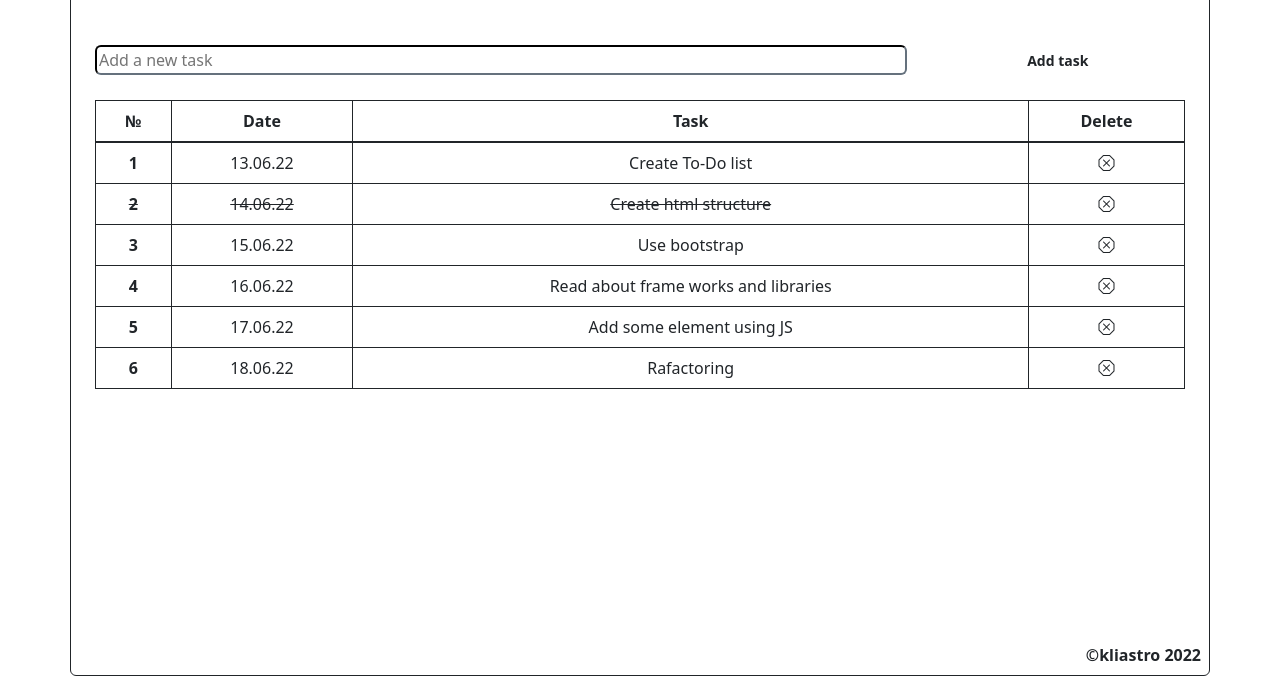
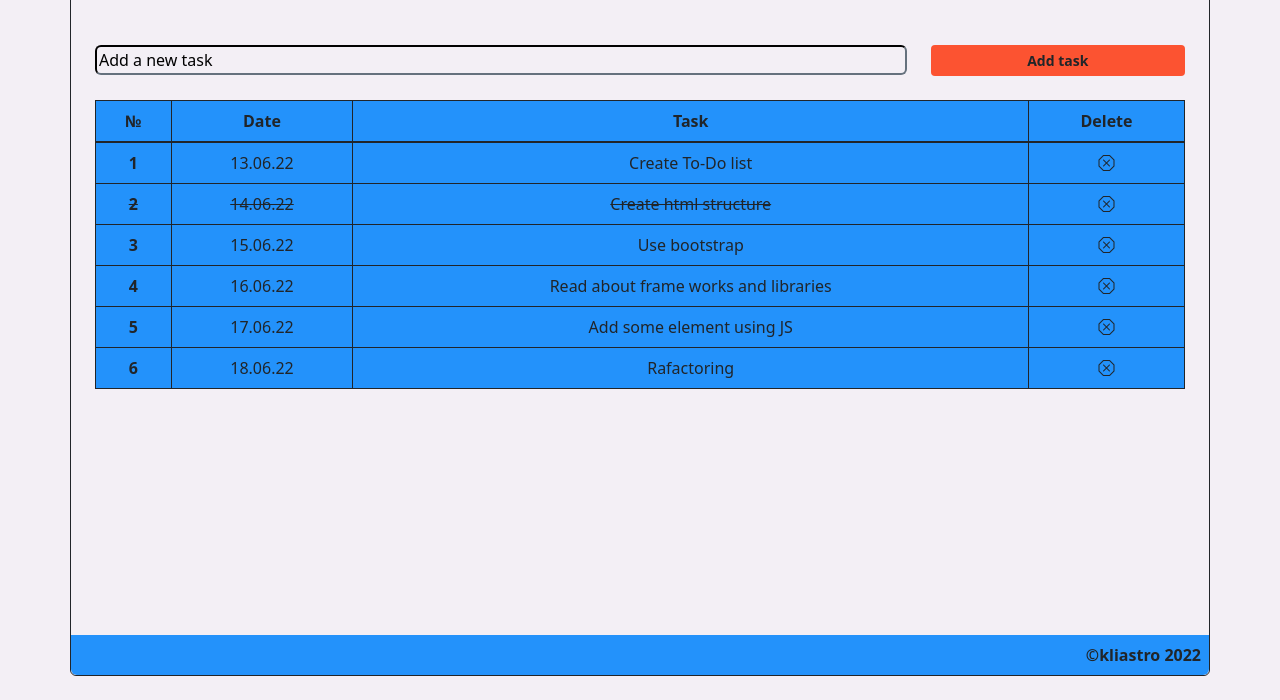
Before and after one commit to kliastro13/To-Do-list, a plain HTML site: page index.html in a window 1280 px wide. Shown: the part 100-800 px from the top of the page. Drawn offline with nearby package versions, Linux system fonts and the light colour scheme.

Commit message:
Removed myDiv Added test colors

```diff
--- a/css/main.css
+++ b/css/main.css
@@ -1,3 +1,27 @@
-.myDiv {
-  min-height: calc(100vh - 3rem);
+/* CSS HSL */
+/* --black: hsla(0, 0%, 0%, 1);
+--slimy-green: hsla(135, 93%, 32%, 1);
+--portland-orange: hsla(10, 97%, 59%, 1);
+--magnolia: hsla(280, 23%, 95%, 1);
+--dodger-blue: hsla(206, 88%, 55%, 1); */
+
+.primary-bgc {
+  background: hsla(280, 23%, 95%, 1);
 }
+
+.secondary-bgc {
+  background: hsla(209, 96%, 56%, 1);
+}
+
+.clickable-bgc {
+  background: hsla(10, 97%, 59%, 1);
+}
+
+.done-bgc {
+  background: hsla(135, 93%, 32%, 1);
+}
+
+input::placeholder {
+  /* WebKit browsers */
+  color: black;
+}
```
